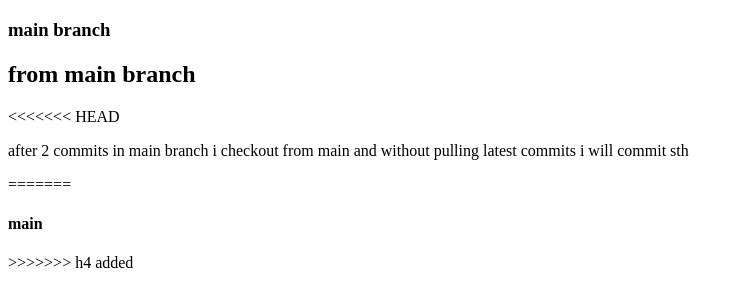
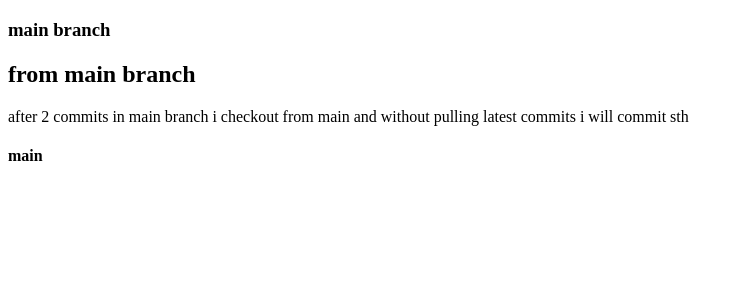
Before and after one commit to haodangthi/tig, a plain HTML site: page index.html in a window 1280 px wide. Shown: the part 61-368 px from the top of the page, without its empty margins (0-744 px from the left). Drawn offline with Linux system fonts and the light colour scheme.

Commit message:
conflict resolved

```diff
--- a/index.html
+++ b/index.html
@@ -9,11 +9,8 @@
     <h1>new feature</h1>
     <h3>main branch</h3>
     <h2>from main branch</h2>
-<<<<<<< HEAD
 
     <p>after 2 commits in main branch i checkout from main and without pulling latest commits  i will commit sth</p>
-=======
     <h4>main </h4>
->>>>>>> h4 added
 </body>
 </html>
```
